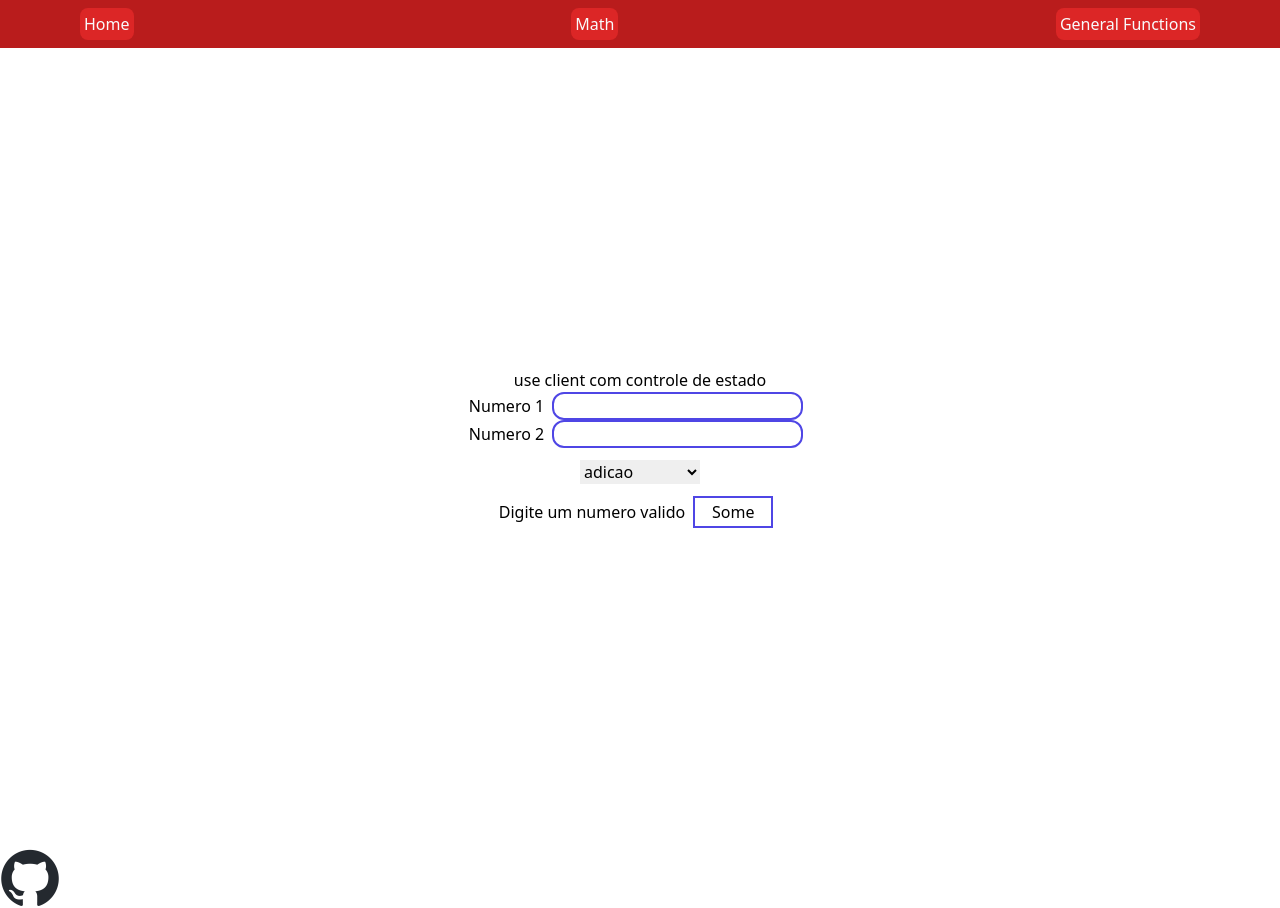
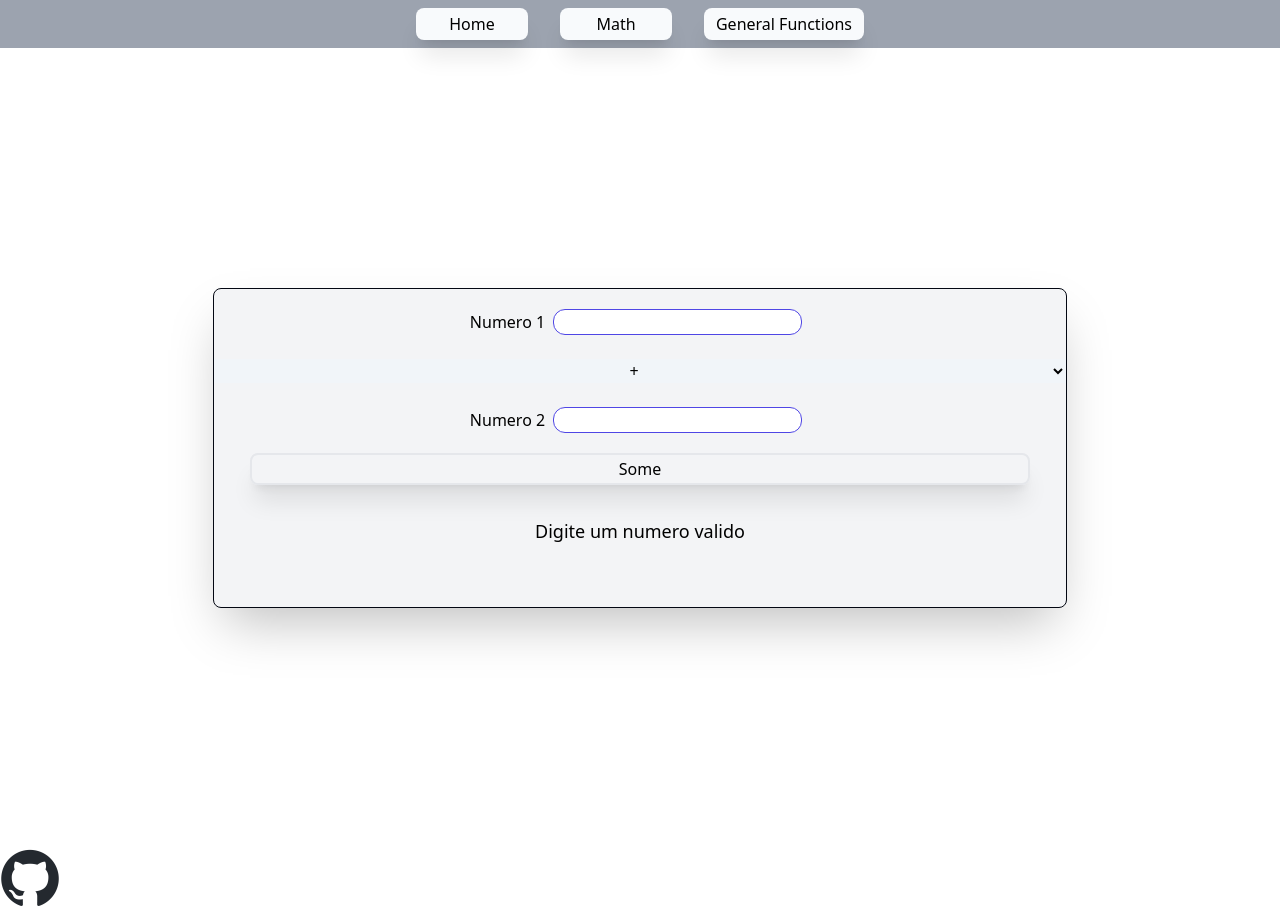
Before and after one commit to wallacin07/Next-aula, a Next.js app: page /maths in a window 1280 px wide. Built offline with nearby package versions, Linux system fonts and the light colour scheme.

Commit message:
Feat:style half done

```diff
--- a/src/app/maths/page.tsx
+++ b/src/app/maths/page.tsx
@@ -69,32 +69,34 @@ const Maths: React.FC = () => {
             <>
             <Menu op1="Home" op2="Math" op3="General Functions"></Menu>
 
-        <div className="h-full w-full items-center justify-center flex flex-col">
+        <div className="h-full w-full flex justify-center items-center">
+            <div className="w-4/6 h-80 flex  flex-col shadow-2xl bg-gray-100 rounded-lg border-gray-950 border-solid border-[1px]">
+
+                    <div className="flex justify-center items-center my-5">
+                        <label htmlFor="n1">Numero 1</label>
+                        <input type="text" id="n1" value={numero1} onChange={(e) => setNumero1(e.target.value)}   className="border-solid border-[1px] text-center border-indigo-600 mx-2 rounded-xl px-2"/>
+                    </div>
+                    <Select value={operacao} name="status" aria-label="Project status" className="my-1 bg-slate-100 text-center px-4" onChange={(e) => setOperacao(e.target.value)}>
+                        <option value="+" >+</option>
+                        <option value="-">-</option>
+                        <option value="*">x</option>
+                        <option value="/">÷</option>
+                    </Select>
+                <div className="flex justify-center items-center my-5">
+                    <label htmlFor="n2">Numero 2</label>
+                    <input type="text" value={numero2} id="n2" className="border-solid border-[1px] border-indigo-600 mx-2 text-center rounded-xl px-2" onChange={(e) => setNumero2(e.target.value)} />
+                </div>
 
 
-            <h1>use client com controle de estado</h1>
-            <div>
-                <label htmlFor="n1">Numero 1</label>
-                <input type="text" id="n1" value={numero1} onChange={(e) => setNumero1(e.target.value)}   className="border-solid border-2 border-indigo-600 mx-2 rounded-xl px-2"/>
-                </div>
-            <div>
-            <label htmlFor="n2">Numero 2</label>
-            <input type="text" value={numero2} id="n2" className="border-solid border-2 border-indigo-600 mx-2 rounded-xl px-2" onChange={(e) => setNumero2(e.target.value)} />
-            </div>
 
 
-            <Select value={operacao} name="status" aria-label="Project status" className="my-3" onChange={(e) => setOperacao(e.target.value)}>
-                <option value="+" >adicao</option>
-                <option value="-">Subtracao</option>
-                <option value="*">Multiplicacao</option>
-                <option value="/">divisao</option>
-            </Select>
+                <div className="flex flex-col justify-center items-center">
+                    <button  className="border-solid border-2 border-gray-150 mx-2 w-11/12 rounded-lg shadow-xl h-8" onClick={handleOperacao}>Some</button>
+                    <h2 className="my-8 text-lg">{!isNaN(respSoma ?? NaN) ? respSoma: msgError}</h2>
+                </div>
 
 
-            <div>
-                <h2></h2>
-                {!isNaN(respSoma ?? NaN) ? respSoma: msgError}
-                <button  className="border-solid border-2 border-indigo-600 mx-2 w-20 h-8" onClick={handleOperacao}>Some</button>
+
             </div>
         </div>
         <Footer></Footer>
--- a/src/components/menu.tsx
+++ b/src/components/menu.tsx
@@ -11,10 +11,10 @@ interface IMenu {
 
 export const Menu: React.FC<IMenu> = ({op1,op2,op3,}) => {
         return (
-            <nav className="flex flex-row justify-between font-roboto px-20 h-12 items-center bg-red-700 w-full">
-                <Link href={ROUTES.home} className="bg-red-600 p-1 rounded-lg border-solid border-stone-950 text-gray-50" >{op1}</Link>
-                <Link href={ROUTES.maths} className="bg-red-600 p-1 rounded-lg border-solid border-stone-950 text-gray-50">{op2}</Link>
-                <Link href={ROUTES.generalFunction} className="bg-red-600 p-1 rounded-lg border-solid border-stone-950 text-gray-50">{op3}</Link>
+            <nav className="flex flex-row justify-center font-roboto px-20 h-12 items-center bg-gray-400 w-full">
+                <Link href={ROUTES.home} className="bg-slate-50 p-1 rounded-lg border-solid w-28 border-stone-950 shadow-xl mx-4 text-center" >{op1}</Link>
+                <Link href={ROUTES.maths} className="bg-slate-50 p-1 rounded-lg border-solid w-28 border-stone-950 shadow-xl mx-4 text-center">{op2}</Link>
+                <Link href={ROUTES.generalFunction} className="bg-slate-50 p-1 rounded-lg border-solid w-40 border-stone-950 shadow-xl mx-4 text-center">{op3}</Link>
             </nav>
         )
 }
--- a/src/components/select.tsx
+++ /dev/null
@@ -1,12 +0,0 @@
-import { Select } from '@headlessui/react'
-
-export default function Example() {
-  return (
-    <Select name="status" aria-label="Project status">
-      <option value="active">Active</option>
-      <option value="paused">Paused</option>
-      <option value="delayed">Delayed</option>
-      <option value="canceled">Canceled</option>
-    </Select>
-  )
-}
```
